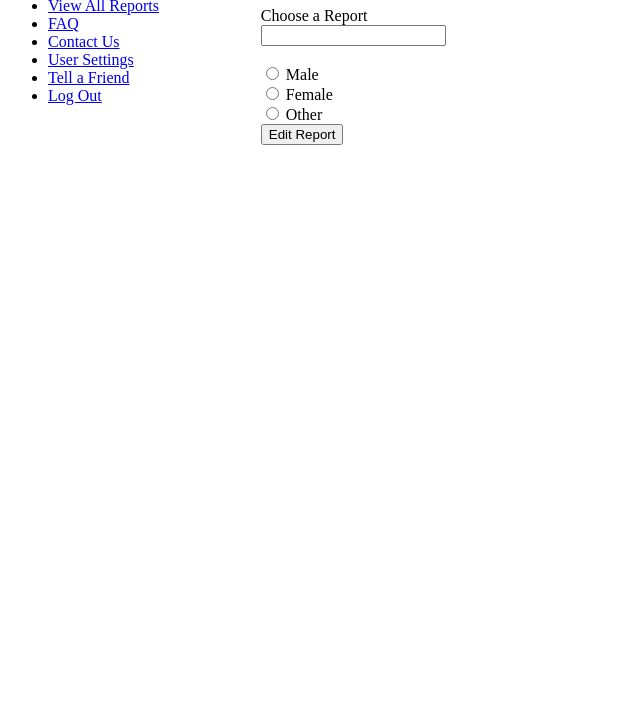
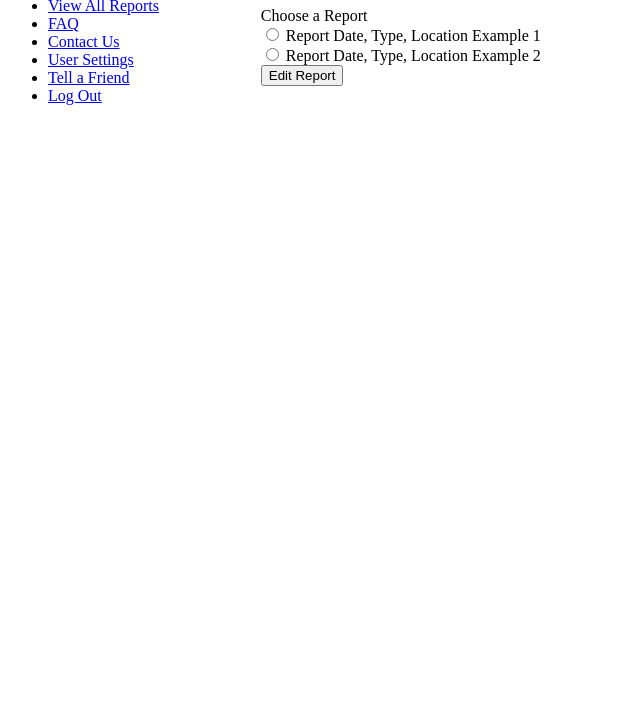
Before and after one commit to singhuu/CYPRESS-Clone, a plain HTML site: page extra/edit_report.html in a window 1280 px wide. Shown: the part 81-800 px from the top of the page, without its empty margins (0-640 px from the left). Drawn offline with Linux system fonts and the light colour scheme.

Commit message:
Update edit_report.html

```diff
--- a/extra/edit_report.html
+++ b/extra/edit_report.html
@@ -24,18 +24,12 @@
       <!-- list of all user's reports -->
       <form action="/edit_report.php">
         <label for="reports">Choose a Report</label><br>
-        <input list="reports" name="reports" required>
-        <datalist id="reports">
-          <option value="Sample Report: Issue and Location">
-        </datalist><br><br>
-        <input type="radio" id="male" name="gender" value="male">
-        <label for="male">Male</label><br>
-        <input type="radio" id="female" name="gender" value="female">
-        <label for="female">Female</label><br>
-        <input type="radio" id="other" name="gender" value="other">
-        <label for="other">Other</label><br>
+        <input type="radio" id="ex1" name="reports" value="ex1">
+        <label for="ex1">Report Date, Type, Location Example 1</label><br>
+        <input type="radio" id="ex2" name="reports" value="ex2">
+        <label for="ex2">Report Date, Type, Location Example 2</label><br>
         <input type="submit" value="Edit Report">
-    </form>
+      </form>
       <!-- Select and go to create_report page -->
     </div>
   </body>
```
